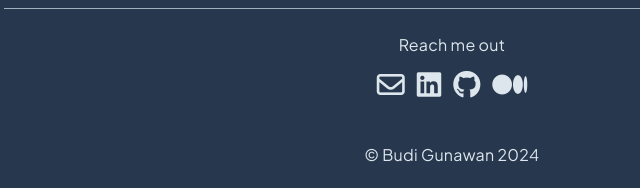
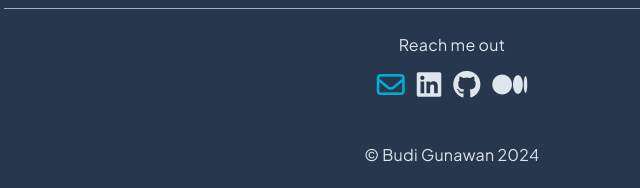
Before and after one commit to budiigunawan/budigunawan.com, a plain HTML site: page index.html in a window 1280 px wide. In both pictures the pointer is over the link 578 px from the left and 2775 px from the top of the page. Shown: the part 2690-2878 px from the top of the page, 188-828 px from the left. Drawn offline with Linux system fonts and the light colour scheme.

Commit message:
ref: change color footer links on hover

```diff
--- a/index.css
+++ b/index.css
@@ -861,6 +861,10 @@ span.contact__illustration__title--sky-blue {
     font-size: 28px;
   }
 
+  .footer__links li a:hover {
+    color: var(--sky-blue);
+  }
+
   .footer__subtitle {
     padding-top: 36px;
     font-size: 16px;
```
